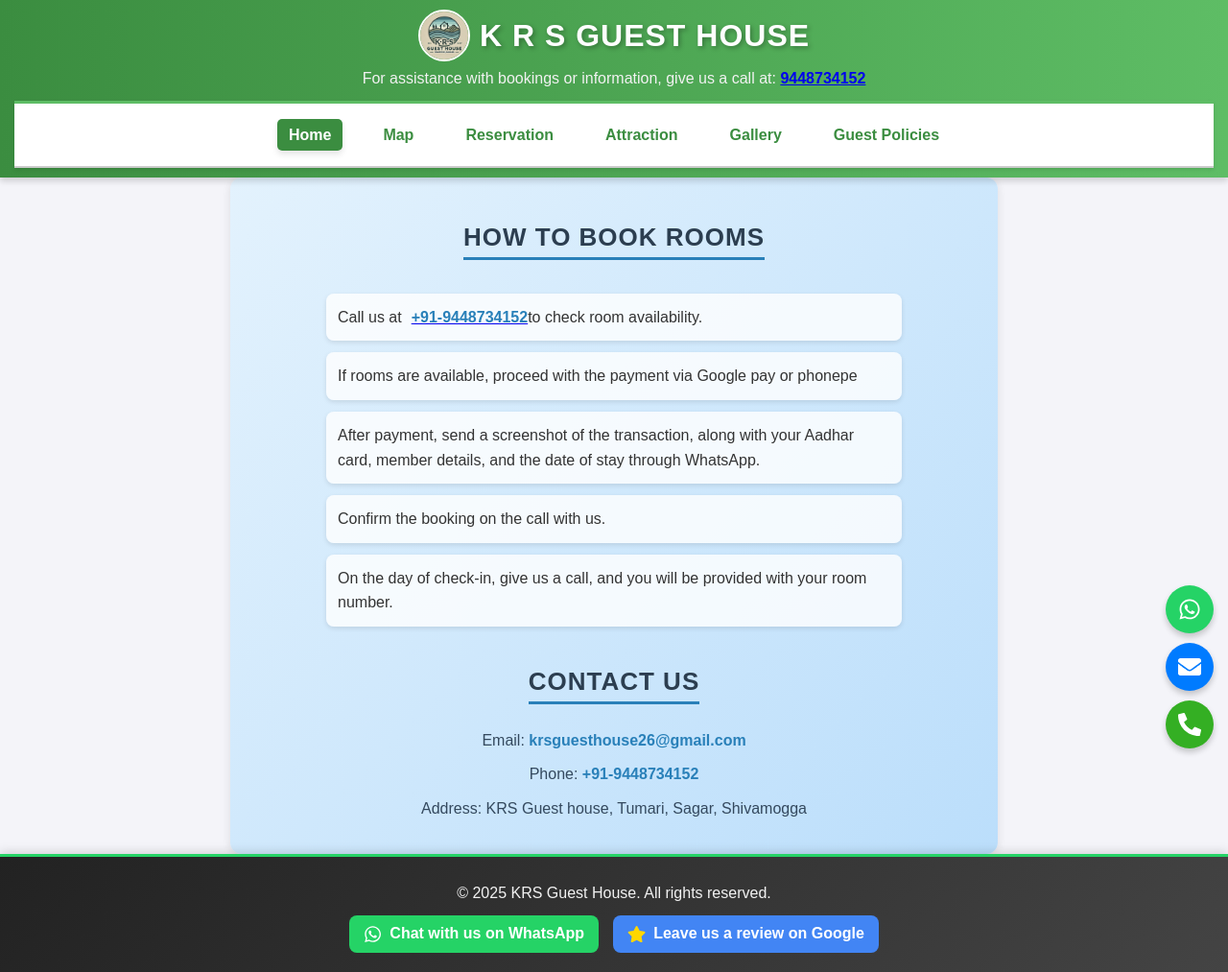
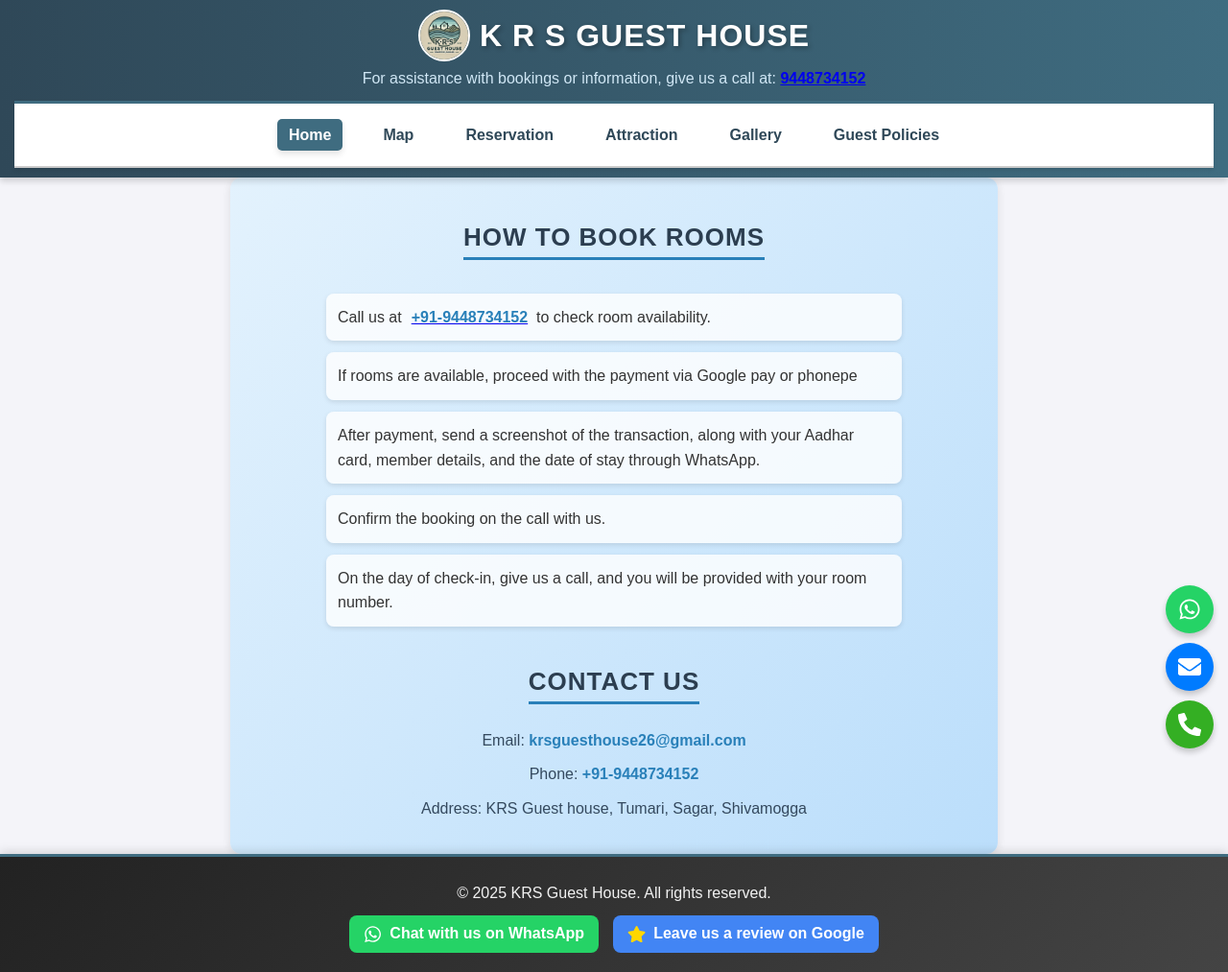
Before and after one commit to gohk007/krsguesthouse, a React (Create React App) app: page /contact in a window 1280 px wide. Shown: the whole page at 96% size. Built offline with nearby package versions, Linux system fonts and the light colour scheme.

Commit message:
new changes in website

```diff
--- a/src/components/About.css
+++ b/src/components/About.css
@@ -1,7 +1,7 @@
 .hero {
   position: relative;
   height: 100vh;
-  background: url("https://source.unsplash.com/1600x900/?river,mountains") no-repeat center center/cover;
+  background: url("/public/Sbridge.png") no-repeat center center/cover;
   display: flex;
   justify-content: center;
   align-items: center;
@@ -10,7 +10,6 @@
 }
 
 .overlay {
-  background: linear-gradient(to right bottom, rgba(0, 128, 128, 0.6), rgba(34, 139, 34, 0.6));
   width: 100%;
   height: 100%;
   padding: 20px;
@@ -61,18 +60,23 @@ p {
   padding: 14px 16px;
   font-size: 1rem;
   border-radius: 10px;
-  border: none;
+  border: 1px solid rgba(63, 108, 128, 0.25);
+  /* soft bluish-gray border */
   font-family: "Segoe UI", sans-serif;
   background: rgba(255, 255, 255, 0.95);
-  color: #333;
-  box-shadow: 0 2px 8px rgba(0, 0, 0, 0.1);
+  color: #2f4858;
+  /* deep blue-gray for consistency */
+  box-shadow: 0 2px 8px rgba(47, 72, 88, 0.08);
+  /* soft shadow */
   transition: all 0.3s ease;
 }
 
 .enquiry-form input:focus,
 .enquiry-form textarea:focus {
   outline: none;
-  box-shadow: 0 0 10px rgba(0, 128, 128, 0.6);
+  box-shadow: 0 0 10px rgba(0, 191, 170, 0.5);
+  /* teal focus glow */
+  border: 1px solid #00bfa6;
 }
 
 .enquiry-form textarea {
@@ -81,35 +85,43 @@ p {
 }
 
 .enquiry-form button {
-  background: #007f5f;
-  color: #fff;
+  background: linear-gradient(90deg, #00bfa6, #009688);
+  /* vibrant teal gradient */
+  color: #ffffff;
   font-size: 1.1rem;
   font-weight: 600;
   padding: 12px;
   border: none;
   border-radius: 30px;
   cursor: pointer;
+  box-shadow: 0 4px 12px rgba(0, 191, 170, 0.3);
+  /* subtle glow */
   transition: background 0.3s ease-in-out;
 }
 
 .enquiry-form button:hover {
-  background: #00664d;
+  background: linear-gradient(90deg, #009688, #00796b);
+  /* deep teal hover */
 }
 
 .error {
-  color: #ffcdd2;
+  color: #f44336;
+  /* accessible red */
   font-size: 0.9rem;
   text-align: left;
 }
 
 .success {
-  background-color: #d4edda;
-  color: #155724;
+  background-color: #d0f2ec;
+  /* light teal success box */
+  color: #155f5a;
+  /* rich teal text */
   padding: 10px 15px;
   border-radius: 10px;
   margin-top: 10px;
   font-weight: 500;
 }
+
 
 /* Animation */
 @keyframes fadeIn {
@@ -117,6 +129,7 @@ p {
     opacity: 0;
     transform: translateY(-15px);
   }
+
   to {
     opacity: 1;
     transform: translateY(0);
--- a/src/components/Contact.js
+++ b/src/components/Contact.js
@@ -5,7 +5,7 @@ const Contact = () => (
   <section className="contact">
     <h2>How to Book Rooms</h2>
     <ol>
-      <li>Call us at <a href="tel:+919448734152"><strong>+91-9448734152</strong></a> to check room availability.</li>
+      <li>Call us at <a href="tel:+919448734152"><strong>+91-9448734152</strong></a>&nbsp; to check room availability.</li>
       <li>If rooms are available, proceed with the payment via Google pay or phonepe</li>
       <li>After payment, send a screenshot of the transaction, along with your Aadhar card, member details, and the date of stay through WhatsApp.</li>
       <li>Confirm the booking on the call with us.</li>
--- a/src/components/Footer.css
+++ b/src/components/Footer.css
@@ -5,7 +5,7 @@
   color: #fff;
   padding: 20px;
   font-size: 0.95rem;
-  border-top: 3px solid #25d366;
+  border-top: 3px solid #3f6c80;
   box-shadow: 0px -2px 10px rgba(0, 0, 0, 0.15);
   position: relative;
   display: flex;
--- a/src/components/Header.css
+++ b/src/components/Header.css
@@ -1,8 +1,8 @@
 /* General Styling */
 .header {
-  background: linear-gradient(90deg, #3b8d40, #5ebd65);
+  background: linear-gradient(90deg, #2f4858, #3f6c80);
   color: white;
-  padding: 10px 15px; /* Reduced padding for better fit */
+  padding: 10px 15px;
   text-align: center;
   position: sticky;
   top: 0;
@@ -30,7 +30,7 @@
 
 .header h1 {
   margin: 0;
-  font-size: 2rem; /* Reduced size for better fit */
+  font-size: 2rem;
   font-weight: bold;
   color: white;
   text-shadow: 2px 2px 5px rgba(0, 0, 0, 0.3);
@@ -40,6 +40,7 @@
   margin: 5px 0 10px;
   font-size: 1rem;
   font-weight: 300;
+  color: #d0e7f5; /* Soft sky blue for better tone */
 }
 
 /* Navbar Styling */
@@ -49,7 +50,7 @@
   align-items: center;
   background-color: white;
   box-shadow: 0 2px 4px rgba(0, 0, 0, 0.1);
-  border-top: 3px solid #5ebd65;
+  border-top: 3px solid #3f6c80;
   border-bottom: 2px solid #ccc;
   flex-wrap: wrap;
   padding: 5px 0;
@@ -62,7 +63,7 @@
   display: flex;
   flex-wrap: wrap;
   justify-content: center;
-  gap: 10px; /* Reduced gap for better fit */
+  gap: 10px;
 }
 
 .nav-bar li {
@@ -71,7 +72,7 @@
 
 .nav-bar a {
   text-decoration: none;
-  color: #3b8d40;
+  color: #2f4858; /* Deep blue-gray text for nav links */
   font-weight: bold;
   font-size: 1rem;
   padding: 8px 12px;
@@ -79,13 +80,13 @@
 }
 
 .nav-bar a:hover {
-  color: #0056b3;
+  color: #00bfaa; /* Teal highlight on hover */
   transform: translateY(-2px);
 }
 
 /* Active Link Styling */
 .nav-bar .active {
-  background-color: #3b8d40;
+  background-color: #3f6c80;
   color: white;
   padding: 8px 12px;
   border-radius: 5px;
@@ -97,27 +98,34 @@
   .header {
     padding: 10px;
   }
+
   .logo-title {
     gap: 8px;
   }
+
   .krs-logo {
     width: 40px;
     height: 40px;
   }
+
   .header h1 {
     font-size: 1.8rem;
   }
+
   .header p {
     font-size: 0.9rem;
   }
+
   .nav-bar {
     flex-direction: column;
     align-items: center;
     padding: 5px 0;
   }
+
   .nav-bar ul {
     gap: 8px;
   }
+
   .nav-bar a {
     font-size: 1rem;
     padding: 8px 10px;
@@ -128,12 +136,15 @@
   .header h1 {
     font-size: 1.5rem;
   }
+
   .header p {
     font-size: 0.8rem;
   }
+
   .nav-bar ul {
     gap: 5px;
   }
+
   .nav-bar a {
     font-size: 0.9rem;
     padding: 6px 8px;
--- a/src/components/Location.css
+++ b/src/components/Location.css
@@ -4,7 +4,7 @@
 }
 
 .location h2 {
-  color: #007b5e;
+  color: #2980b9;
   margin-bottom: 20px;
   font-size: 1.8rem;
   text-align: center;
@@ -43,7 +43,7 @@
 }
 
 .review-section h3 {
-  color: #007b5e;
+  color: #2980b9;
   margin-bottom: 15px;
   font-size: 1.5rem;
 }
```
Also changed, not shown: 1 other file (tests, documents, lock files or other folders).
